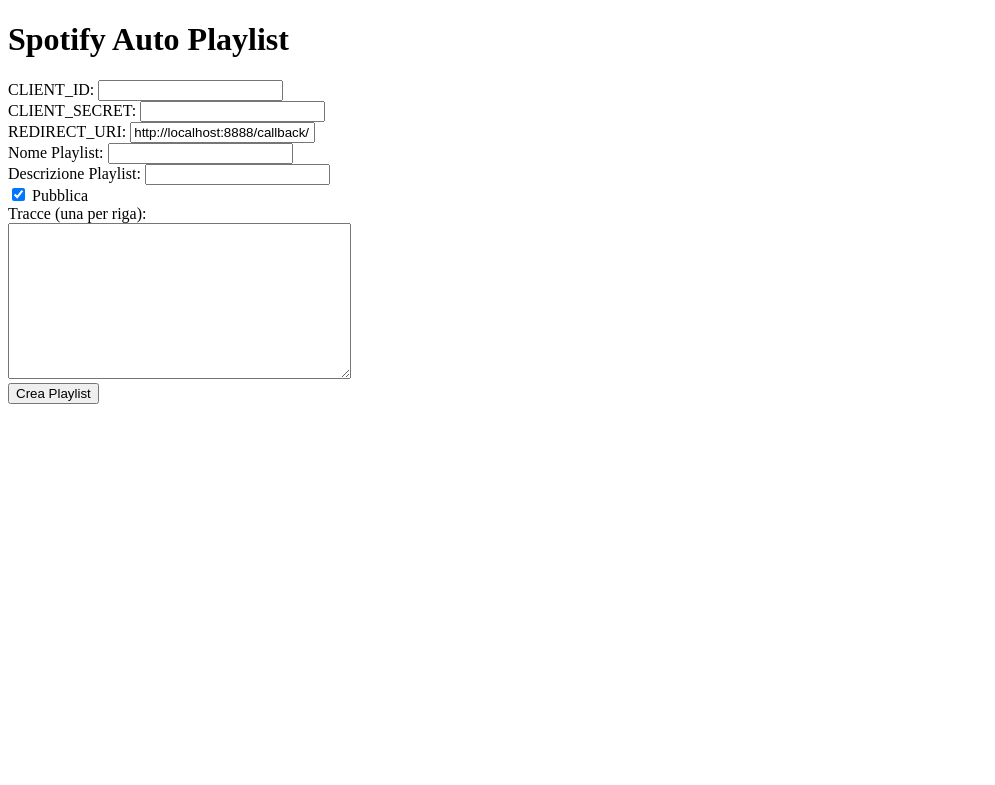
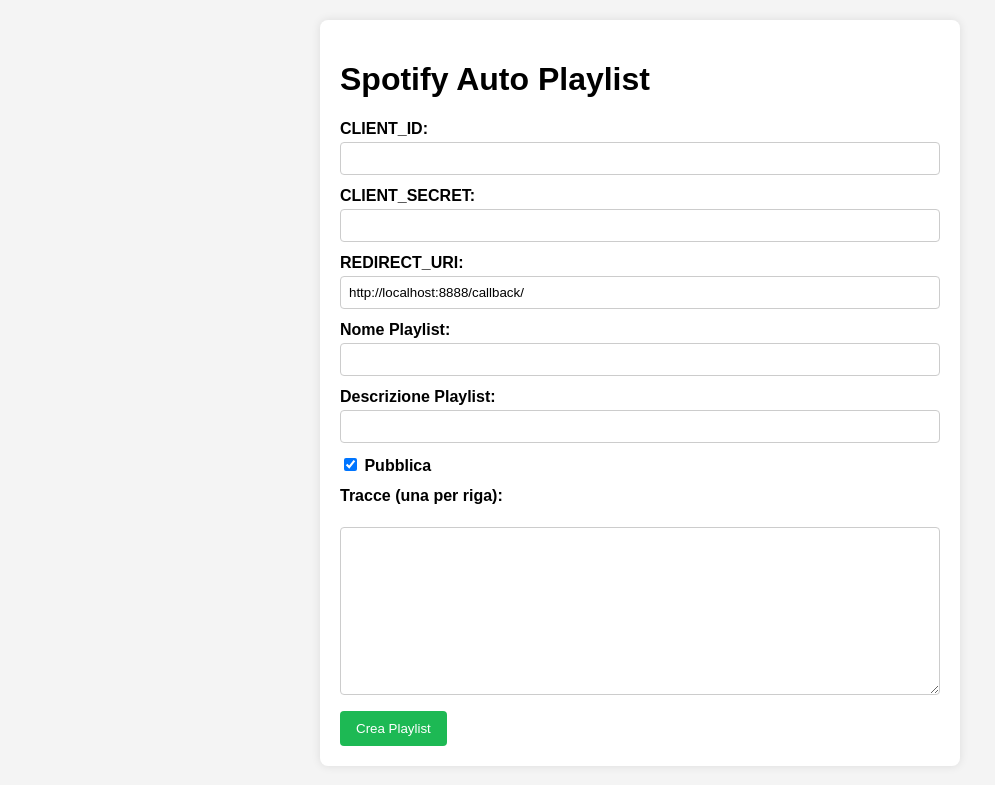
Before and after one commit to TobiaRigon/Spotify_Auto_Playlist, a Flask app: page / in a window 1280 px wide. Shown: the top 785 px of the page, without its empty margins (0-995 px from the left). Run offline with Flask 3, Linux system fonts and the light colour scheme.

Commit message:
Aggiunge stili di base per la webapp Vue

```diff
--- /dev/null
+++ b/static/styles.css
@@ -0,0 +1,48 @@
+body {
+    font-family: Arial, sans-serif;
+    background-color: #f4f4f4;
+    margin: 0;
+    padding: 20px;
+}
+
+#app {
+    max-width: 600px;
+    margin: 0 auto;
+    background: #fff;
+    padding: 20px;
+    border-radius: 8px;
+    box-shadow: 0 0 10px rgba(0, 0, 0, 0.1);
+}
+
+form div {
+    margin-bottom: 12px;
+}
+
+label {
+    display: block;
+    margin-bottom: 4px;
+    font-weight: bold;
+}
+
+input[type="text"],
+input[type="password"],
+textarea {
+    width: 100%;
+    padding: 8px;
+    border: 1px solid #ccc;
+    border-radius: 4px;
+    box-sizing: border-box;
+}
+
+button {
+    background-color: #1DB954;
+    color: #fff;
+    padding: 10px 16px;
+    border: none;
+    border-radius: 4px;
+    cursor: pointer;
+}
+
+button:hover {
+    background-color: #17a44d;
+}
--- a/templates/index.html
+++ b/templates/index.html
@@ -4,37 +4,38 @@
     <meta charset="UTF-8">
     <title>Spotify Auto Playlist</title>
     <script src="https://cdn.jsdelivr.net/npm/vue@2/dist/vue.js"></script>
+    <link rel="stylesheet" href="{{ url_for('static', filename='styles.css') }}">
 </head>
 <body>
 <div id="app">
     <h1>Spotify Auto Playlist</h1>
     <form @submit.prevent="submitForm">
-        <div>
+        <div class="form-group">
             <label>CLIENT_ID:</label>
             <input type="text" v-model="client_id" required>
         </div>
-        <div>
+        <div class="form-group">
             <label>CLIENT_SECRET:</label>
             <input type="password" v-model="client_secret" required>
         </div>
-        <div>
+        <div class="form-group">
             <label>REDIRECT_URI:</label>
             <input type="text" v-model="redirect_uri" required>
         </div>
-        <div>
+        <div class="form-group">
             <label>Nome Playlist:</label>
             <input type="text" v-model="playlist_name" required>
         </div>
-        <div>
+        <div class="form-group">
             <label>Descrizione Playlist:</label>
             <input type="text" v-model="playlist_description">
         </div>
-        <div>
+        <div class="form-group">
             <label><input type="checkbox" v-model="playlist_public"> Pubblica</label>
         </div>
-        <div>
+        <div class="form-group">
             <label>Tracce (una per riga):</label><br>
-            <textarea v-model="tracks_text" rows="10" cols="40"></textarea>
+            <textarea v-model="tracks_text" rows="10"></textarea>
         </div>
         <button type="submit">Crea Playlist</button>
     </form>
```
Also changed, not shown: README.md.
